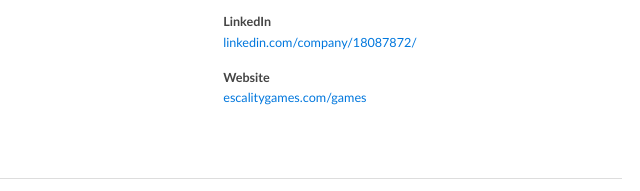
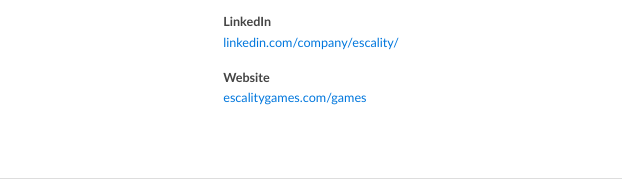
Before and after one commit to escality/escality.github.io, a plain HTML site: page product/index.html in a window 1280 px wide. Shown: the part 4131-4322 px from the top of the page, 583-1223 px from the left. Drawn offline with Linux system fonts and the light colour scheme.

Commit message:
Update index.html

```diff
--- a/product/index.html
+++ b/product/index.html
@@ -319,7 +319,7 @@
 
                 <dd>
 
-                  <a href="https://www.linkedin.com/company/18087872/" target="_blank">linkedin.com/company/18087872/</a>
+                  <a href="https://www.linkedin.com/company/escality/" target="_blank">linkedin.com/company/escality/</a>
                 </dd>
                 <dt>Website</dt>
 
```
